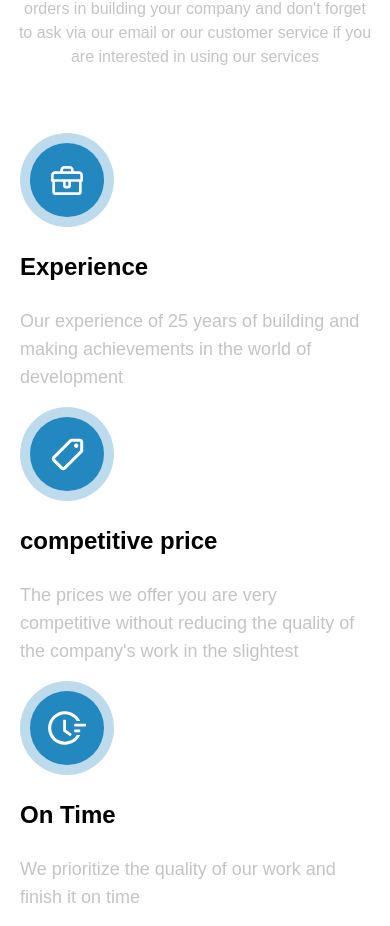
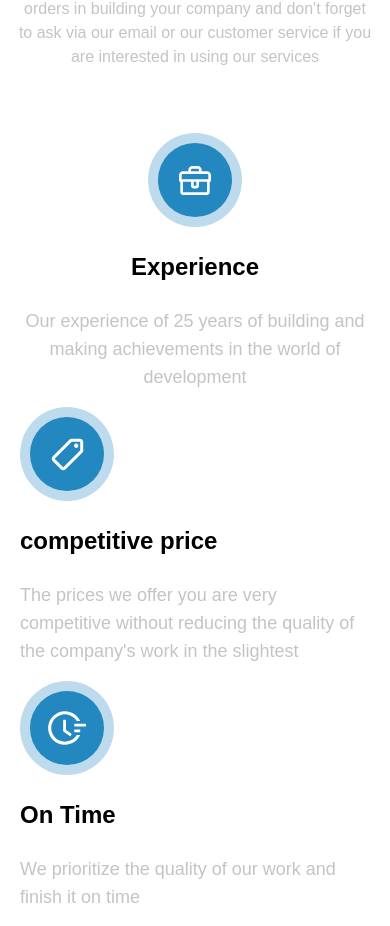
Before and after one commit to Deepakverma-556/architectural, a React (Create React App) app: page / in a window 390 px wide. Shown: the part 3373-4299 px from the top of the page. Built offline with nearby package versions, Linux system fonts and the light colour scheme.

Commit message:
add flex property on first col

```diff
--- a/src/components/Make.jsx
+++ b/src/components/Make.jsx
@@ -23,12 +23,14 @@ const Make = () => {
                         customer service if you are interested in using our services</p>
                 </div>
                 <div className='flex flex-wrap flex-row -mx-3 pt-16'>
-                    <div className='w-full sm:w-1/2 md:w-1/3 lg:w-1/4 px-4'>
-                        <div className='w-[94px] h-[94px] bg-bluee rounded-full flex items-center justify-center'>
-                            <div className='w-[74px] h-[74px] bg-dark-blue rounded-full flex items-center justify-center'>
-                                <svg width="32" height="29" viewBox="0 0 32 29" fill="none" xmlns="http://www.w3.org/2000/svg">
-                                    <path d="M28 5.30638H22.6875V3.94894C22.6875 2.8383 22.3021 1.90248 21.5312 1.14149C20.7604 0.380496 19.8125 0 18.6875 0H13.3125C12.1875 0 11.2396 0.380496 10.4688 1.14149C9.69792 1.90248 9.3125 2.8383 9.3125 3.94894V5.30638H4C2.875 5.30638 1.92708 5.6766 1.15625 6.41702C0.385417 7.15745 0 8.10355 0 9.25532V14.5C0 15.3638 0.4375 15.7957 1.3125 15.7957V26.3468C1.3125 27.0461 1.58333 27.6631 2.125 28.1979C2.66667 28.7326 3.29167 29 4 29H28C28.7083 29 29.3333 28.7326 29.875 28.1979C30.4167 27.6631 30.6875 27.0461 30.6875 26.3468V15.7957C31.5625 15.7957 32 15.3638 32 14.5V9.25532C32 8.10355 31.6146 7.15745 30.8438 6.41702C30.0729 5.6766 29.125 5.30638 28 5.30638ZM12 3.94894C12 3.57872 12.125 3.27021 12.375 3.0234C12.625 2.7766 12.9375 2.65319 13.3125 2.65319H18.6875C19.0625 2.65319 19.375 2.7766 19.625 3.0234C19.875 3.27021 20 3.57872 20 3.94894V5.30638H12V3.94894ZM4 26.3468V15.7957H12V19.7447C12 20.4851 12.2604 21.1124 12.7812 21.6266C13.3021 22.1408 13.9375 22.3979 14.6875 22.3979H17.3125C18.0625 22.3979 18.6979 22.1408 19.2188 21.6266C19.7396 21.1124 20 20.4851 20 19.7447V15.7957H28V26.3468H4ZM14.6875 19.7447V15.7957H17.3125V19.7447H14.6875ZM29.3125 13.2043H2.6875V9.25532C2.6875 8.35036 3.125 7.89787 4 7.89787H28C28.875 7.89787 29.3125 8.35036 29.3125 9.25532V13.2043Z" fill="white" />
-                                </svg>
+                    <div className='w-full sm:w-1/2 md:w-1/3 lg:w-1/4 px-4 max-sm:text-center'>
+                        <div className='max-sm:flex max-sm:justify-center'>
+                            <div className='w-[94px] h-[94px] bg-bluee rounded-full flex items-center justify-center '>
+                                <div className='w-[74px] h-[74px] bg-dark-blue rounded-full flex items-center justify-center'>
+                                    <svg width="32" height="29" viewBox="0 0 32 29" fill="none" xmlns="http://www.w3.org/2000/svg">
+                                        <path d="M28 5.30638H22.6875V3.94894C22.6875 2.8383 22.3021 1.90248 21.5312 1.14149C20.7604 0.380496 19.8125 0 18.6875 0H13.3125C12.1875 0 11.2396 0.380496 10.4688 1.14149C9.69792 1.90248 9.3125 2.8383 9.3125 3.94894V5.30638H4C2.875 5.30638 1.92708 5.6766 1.15625 6.41702C0.385417 7.15745 0 8.10355 0 9.25532V14.5C0 15.3638 0.4375 15.7957 1.3125 15.7957V26.3468C1.3125 27.0461 1.58333 27.6631 2.125 28.1979C2.66667 28.7326 3.29167 29 4 29H28C28.7083 29 29.3333 28.7326 29.875 28.1979C30.4167 27.6631 30.6875 27.0461 30.6875 26.3468V15.7957C31.5625 15.7957 32 15.3638 32 14.5V9.25532C32 8.10355 31.6146 7.15745 30.8438 6.41702C30.0729 5.6766 29.125 5.30638 28 5.30638ZM12 3.94894C12 3.57872 12.125 3.27021 12.375 3.0234C12.625 2.7766 12.9375 2.65319 13.3125 2.65319H18.6875C19.0625 2.65319 19.375 2.7766 19.625 3.0234C19.875 3.27021 20 3.57872 20 3.94894V5.30638H12V3.94894ZM4 26.3468V15.7957H12V19.7447C12 20.4851 12.2604 21.1124 12.7812 21.6266C13.3021 22.1408 13.9375 22.3979 14.6875 22.3979H17.3125C18.0625 22.3979 18.6979 22.1408 19.2188 21.6266C19.7396 21.1124 20 20.4851 20 19.7447V15.7957H28V26.3468H4ZM14.6875 19.7447V15.7957H17.3125V19.7447H14.6875ZM29.3125 13.2043H2.6875V9.25532C2.6875 8.35036 3.125 7.89787 4 7.89787H28C28.875 7.89787 29.3125 8.35036 29.3125 9.25532V13.2043Z" fill="white" />
+                                    </svg>
+                                </div>
                             </div>
                         </div>
                         <h2 className='text-2xl font-semibold py-6'>Experience</h2>
```
